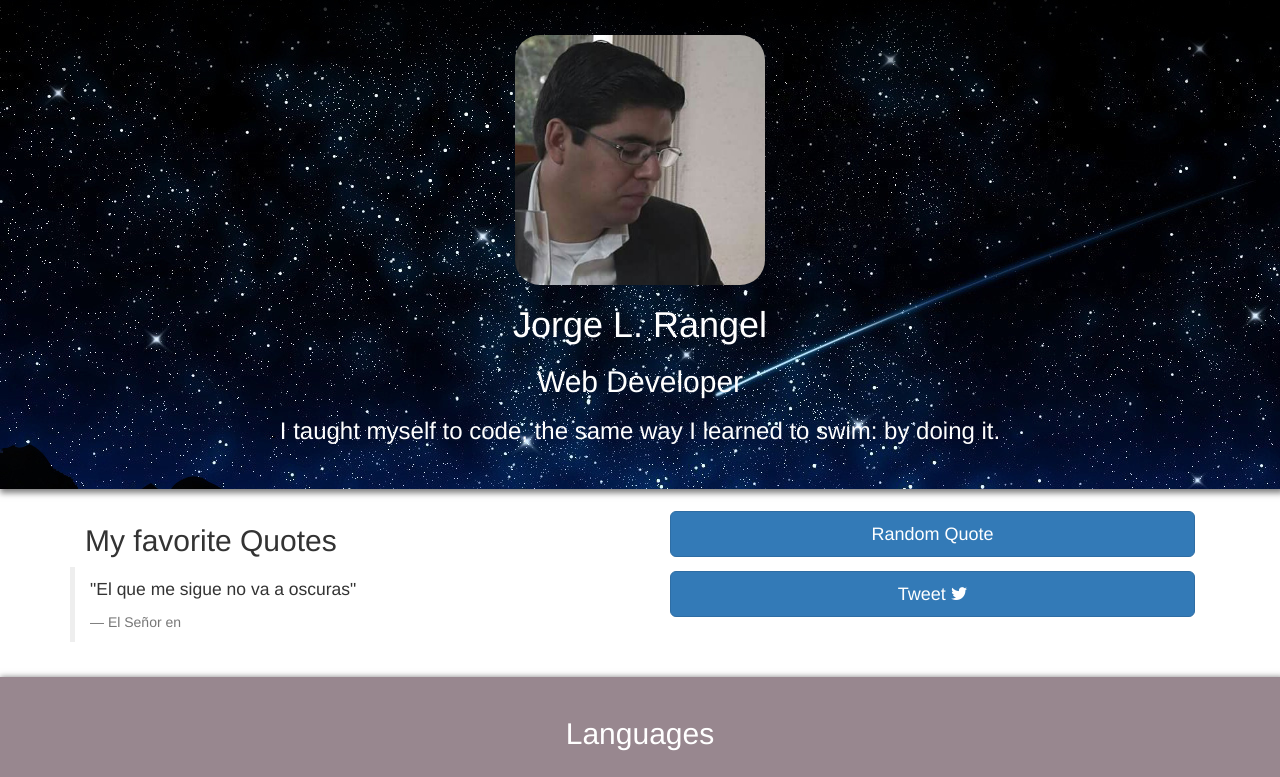
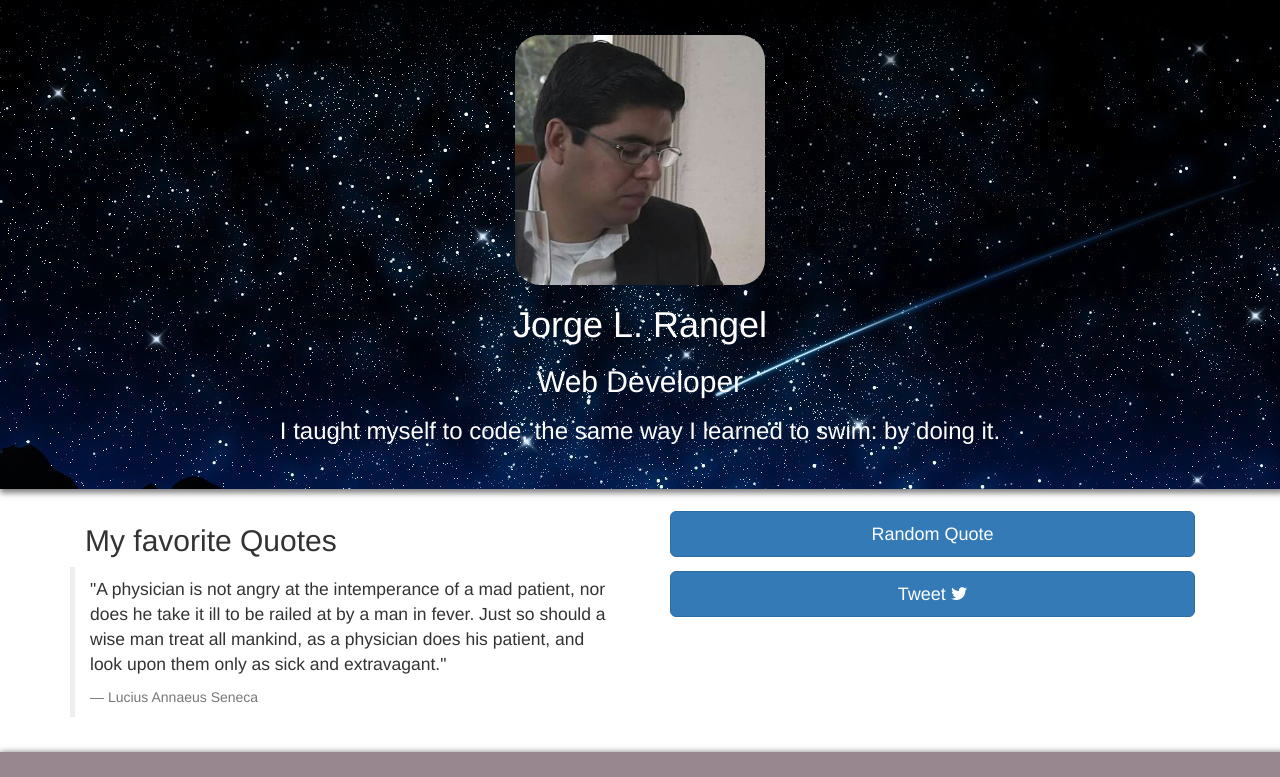
Before and after one commit to jlrg1992/portolio, a plain HTML site: page index.html in a window 1280 px wide. Shown: the top 777 px of the page. Drawn offline with nearby package versions, Linux system fonts and the light colour scheme.

Commit message:
Update index.html

```diff
--- a/index.html
+++ b/index.html
@@ -35,8 +35,8 @@
       <div class="col-md-6">
         <h2 class="col-md-12">My favorite Quotes</h2>
         <blockquote class="col-md-12">
-          <p id="citado">"El que me sigue no va a oscuras"</p>
-          <footer><span id="autor">El Señor en</span></footer>
+          <p id="citado">"A physician is not angry at the intemperance of a mad patient, nor does he take it ill to be railed at by a man in fever. Just so should a wise man treat all mankind, as a physician does his patient, and look upon them only as sick and extravagant."</p>
+          <footer><span id="autor">Lucius Annaeus Seneca</span></footer>
         </blockquote>
         </div>
         <div class="col-md-6">
```
